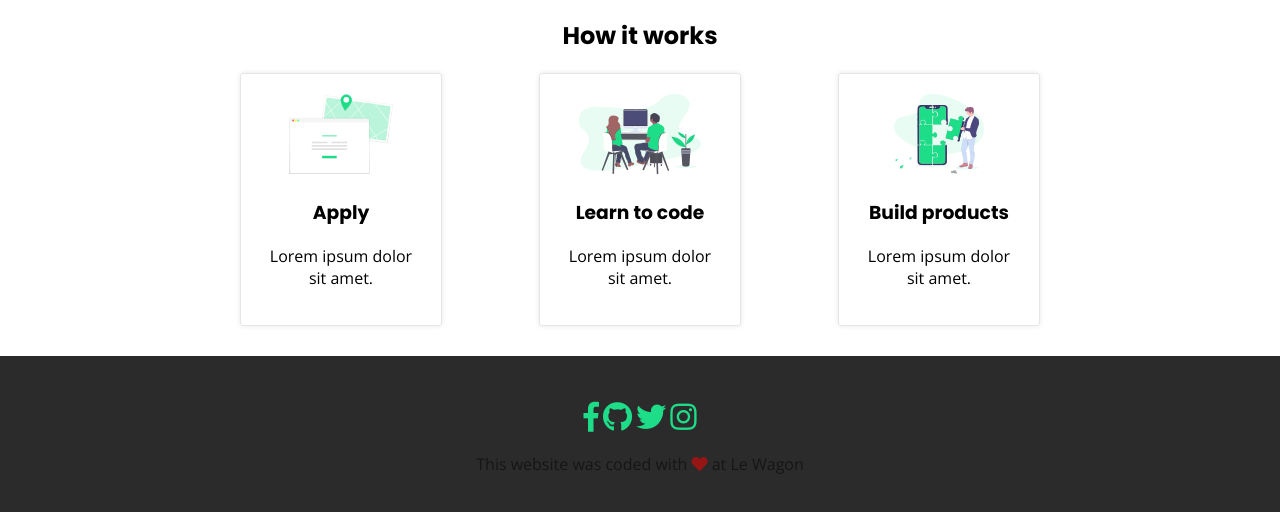
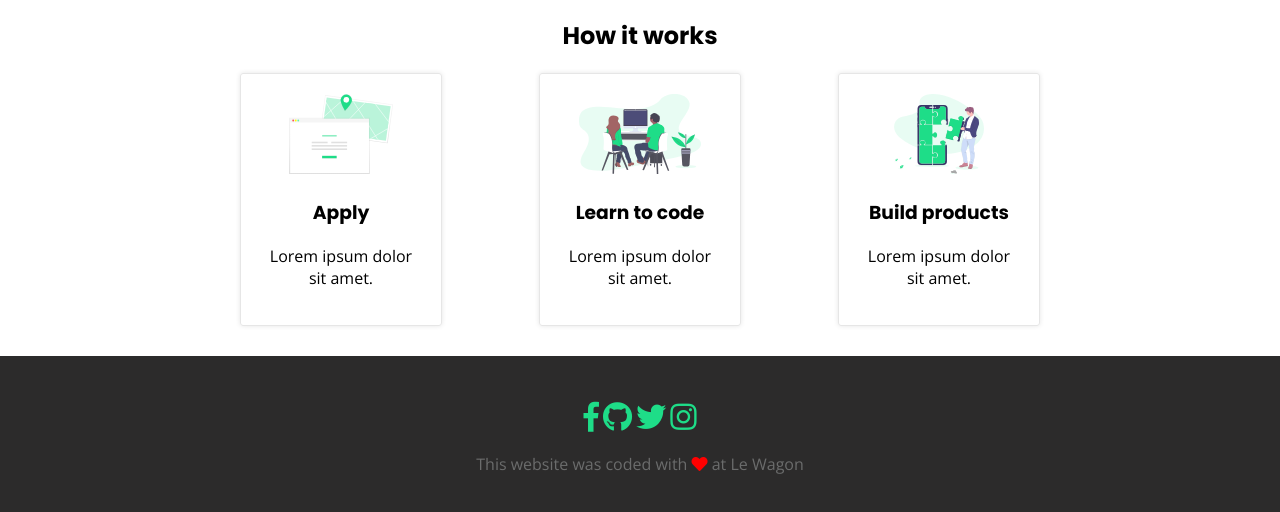
Before and after one commit to lilou1681/landing, a plain HTML site: page index.html in a window 1280 px wide. Shown: the part 450-962 px from the top of the page. Drawn offline with nearby package versions, Linux system fonts and the light colour scheme.

Commit message:
my landing page

```diff
--- a/css/style.css
+++ b/css/style.css
@@ -37,5 +37,5 @@ footer{
   font-size:30px;
 }
 .icones p{
-  opacity:0.5;
+  color:#6B6C6C;
 }
```
